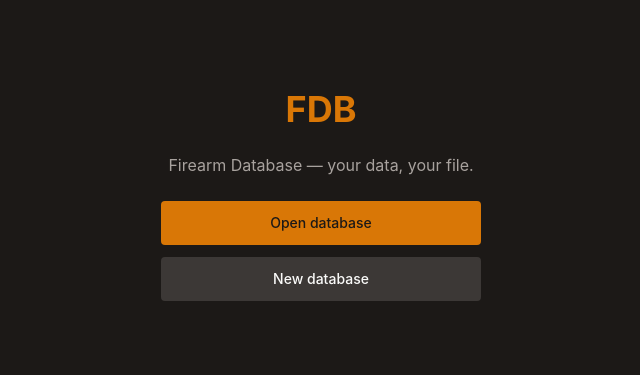
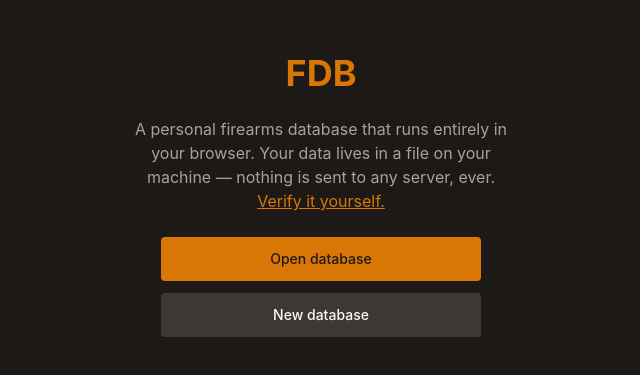
Before and after one commit to marshha/fdb, a Svelte app: page / in a window 1280 px wide. Shown: the part 205-580 px from the top of the page, without its empty margins (319-959 px from the left). Built offline with nearby package versions, Linux system fonts and the light colour scheme.

Commit message:
feat: replace landing tagline with privacy description and source link

```diff
--- a/src/components/Landing.svelte
+++ b/src/components/Landing.svelte
@@ -34,7 +34,16 @@
 
 <div class="flex min-h-screen flex-col items-center justify-center gap-6 bg-bg p-8">
   <h1 class="text-4xl font-bold text-accent">FDB</h1>
-  <p class="text-text-muted">Firearm Database — your data, your file.</p>
+  <p class="max-w-sm text-center text-text-muted">
+    A personal firearms database that runs entirely in your browser.
+    Your data lives in a file on your machine — nothing is sent to any server, ever.
+    <a
+      href="https://github.com/marshha/fdb"
+      target="_blank"
+      rel="noopener noreferrer"
+      class="text-accent underline hover:text-accent-hover"
+    >Verify it yourself.</a>
+  </p>
 
   {#if !window.showSaveFilePicker}
     <p class="max-w-sm rounded bg-warning/20 px-4 py-3 text-center text-sm text-warning">
```
